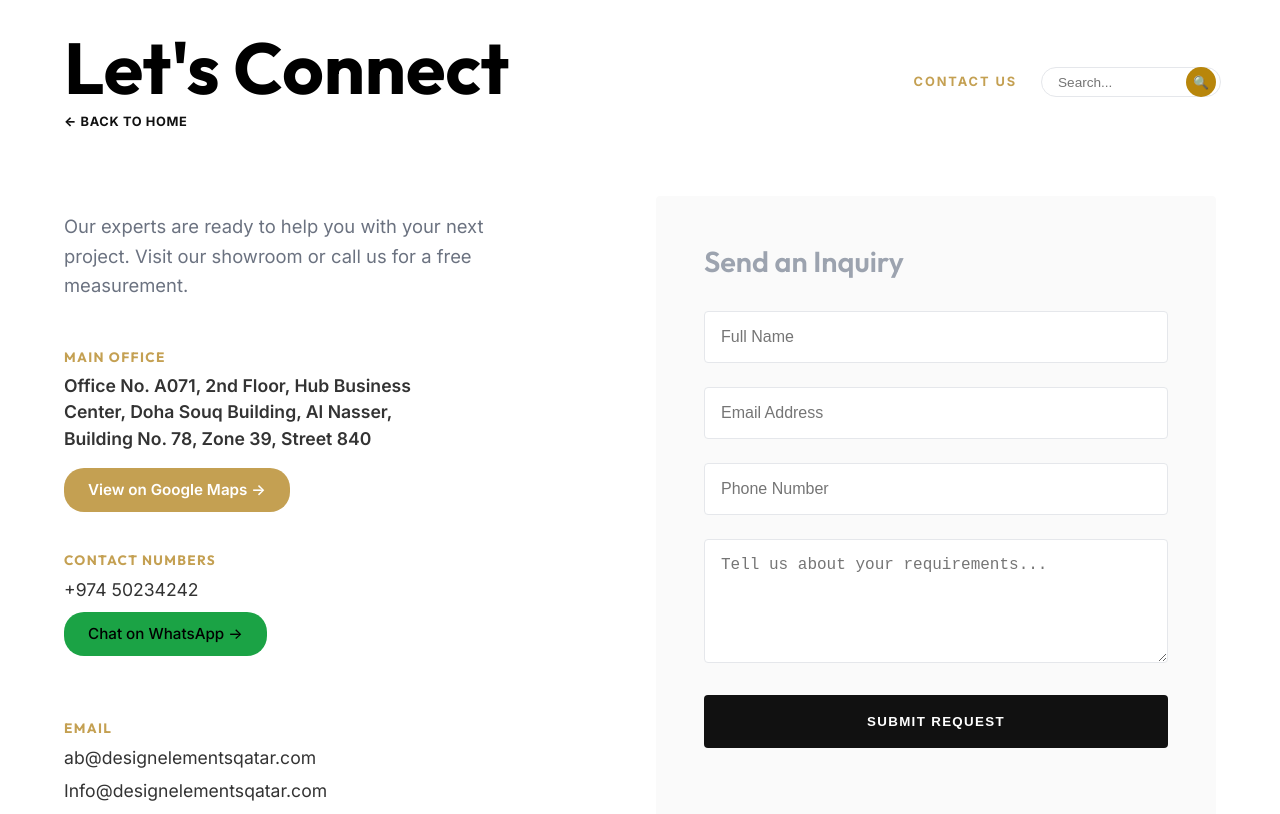
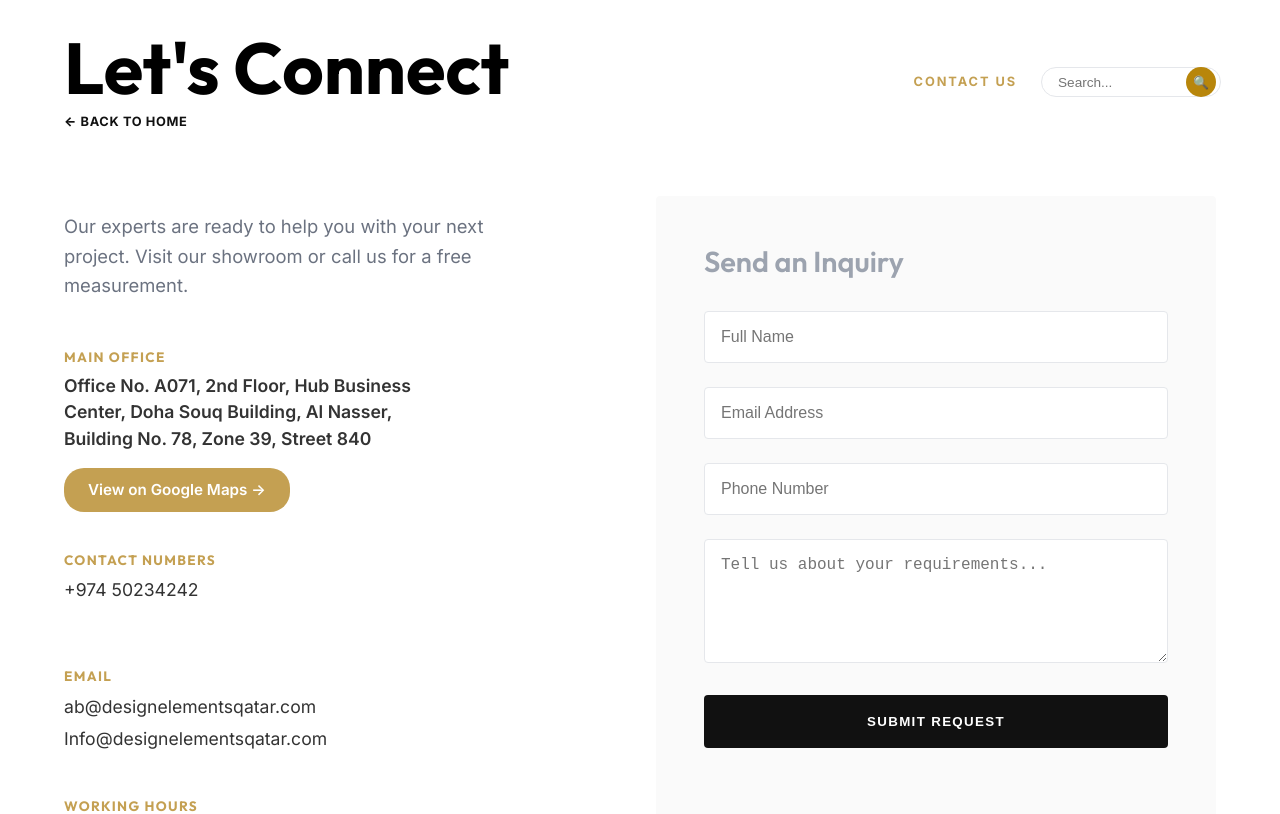
Before and after one commit to resoniratech-svg/design_elements, a React (Vite) app: page /contact in a window 1280 px wide. Shown: the top 814 px of the page. Built offline with nearby package versions, Linux system fonts and the light colour scheme.

Commit message:
Update footer with digital partner banner and remove WhatsApp button from contact page

```diff
--- a/src/App.jsx
+++ b/src/App.jsx
@@ -349,6 +349,11 @@ function HomePage() {
           </div>
         </div>
       </footer>
+
+      {/* Resonira Partner Banner (Image) */}
+      <a href="https://resonira.com/" target="_blank" rel="noopener noreferrer" style={{ display: 'block', cursor: 'pointer', overflow: 'hidden' }}>
+        <img src="/images/digital-partner.png" alt="Our Digital Partner - Resonira Technologies" style={{ width: '100%', height: 'auto', objectFit: 'contain', display: 'block', marginTop: '-9%', marginBottom: '-7%' }} />
+      </a>
     </div>
   );
 }
--- a/src/pages/Contact.jsx
+++ b/src/pages/Contact.jsx
@@ -101,34 +101,13 @@ function Contact() {
               {/* Contact Numbers */}
               <div>
                 <h4 style={{ color: '#c4a052', textTransform: 'uppercase', fontSize: '0.85rem', letterSpacing: '0.1em', fontWeight: 700, marginBottom: '0.5rem' }}>CONTACT NUMBERS</h4>
-                {company.phones.map((phone, i) => {
-                  const rawPhone = phone.replace(/[^0-9+]/g, '');
-                  return (
-                    <div key={i} style={{ marginBottom: '1.5rem' }}>
-                      <span style={{ fontSize: '1.1rem', color: '#333', display: 'block', marginBottom: '0.5rem' }}>
-                        {phone}
-                      </span>
-                      <a href={`https://wa.me/${rawPhone.replace('+', '')}`} target="_blank" rel="noreferrer" style={{
-                        display: 'inline-flex',
-                        alignItems: 'center',
-                        justifyContent: 'center',
-                        background: '#1ba345',
-                        color: '#000',
-                        padding: '0.6rem 1.5rem',
-                        borderRadius: '20px',
-                        textDecoration: 'none',
-                        fontSize: '0.95rem',
-                        fontWeight: 500,
-                        transition: 'opacity 0.2s'
-                      }}
-                      onMouseOver={(e) => e.target.style.opacity = '0.9'}
-                      onMouseOut={(e) => e.target.style.opacity = '1'}
-                      >
-                        Chat on WhatsApp &rarr;
-                      </a>
-                    </div>
-                  );
-                })}
+                {company.phones.map((phone, i) => (
+                  <div key={i} style={{ marginBottom: '1.5rem' }}>
+                    <span style={{ fontSize: '1.1rem', color: '#333', display: 'block', marginBottom: '0.5rem' }}>
+                      {phone}
+                    </span>
+                  </div>
+                ))}
               </div>
 
               {/* Email */}
```
Also changed, not shown: public/images/digital-partner.png (added).
